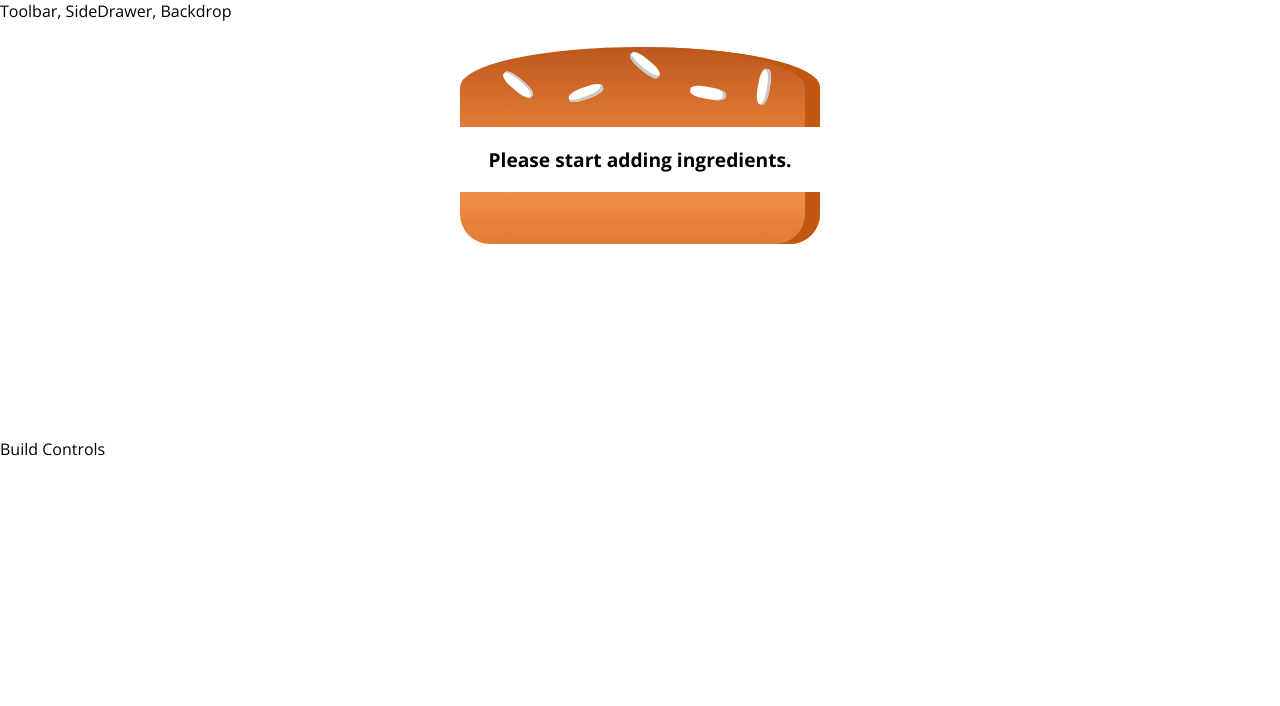
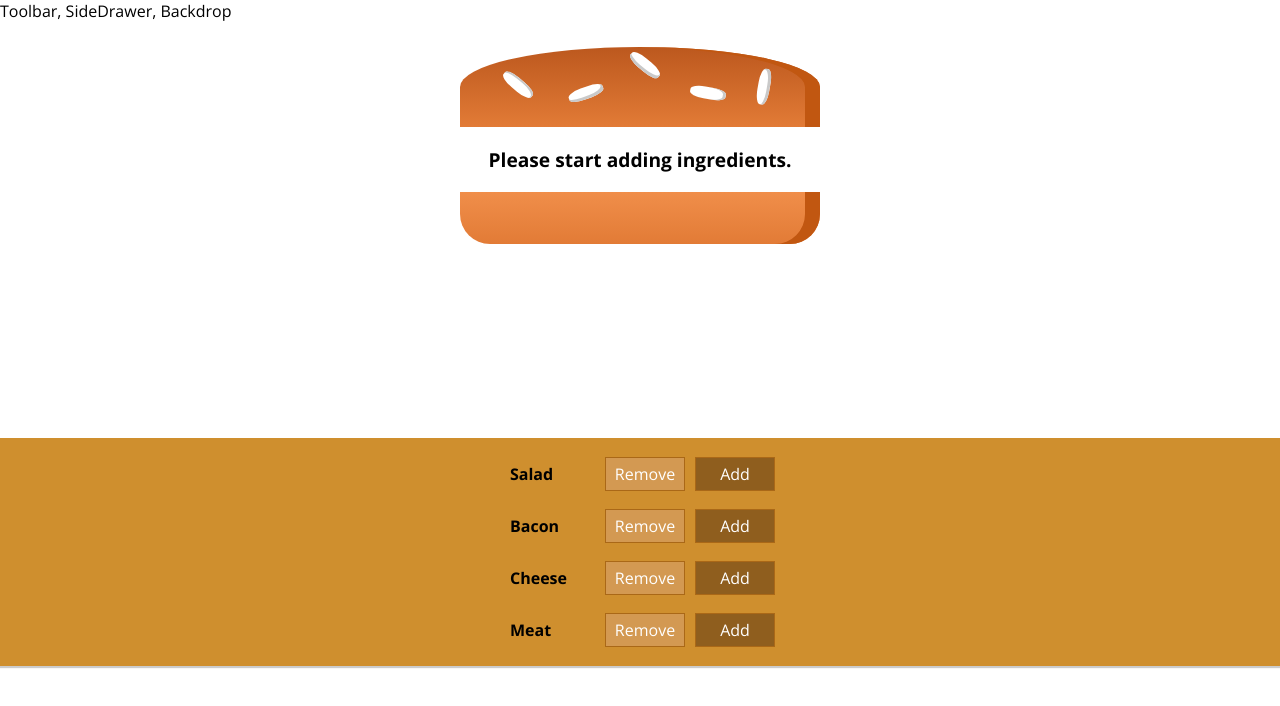
Before and after one commit to gitrkaplan/react-burger-builder, a React app: page / in a window 1280 px wide. Shown: the top 706 px of the page. Built offline with nearby package versions, Linux system fonts and the light colour scheme.

Commit message:
Adds BuildControls and renders to page. #4

```diff
--- a/src/components/Burger/BuildControls/BuildControls.js
+++ b/src/components/Burger/BuildControls/BuildControls.js
@@ -1,9 +1,19 @@
 import React from 'react'
 
-import classes from './buildControls.css'
+import classes from './BuildControls.css'
+import BuildControl from './BuildControl/BuildControl'
 
-const buildControls = props => {
-  ;<div />
-}
+const controls = [
+  { label: 'Salad', type: 'salad' },
+  { label: 'Bacon', type: 'bacon' },
+  { label: 'Cheese', type: 'cheese' },
+  { label: 'Meat', type: 'meat' }
+]
+
+const buildControls = props => (
+  <div className={classes.BuildControls}>
+    {controls.map(ctrl => <BuildControl key={ctrl.label} label={ctrl.label} />)}
+  </div>
+)
 
 export default buildControls
--- a/src/containers/BurgerBuilder/BurgerBuilder.js
+++ b/src/containers/BurgerBuilder/BurgerBuilder.js
@@ -2,6 +2,7 @@
 
 import Aux from '../../hoc/Aux'
 import Burger from '../../components/Burger/Burger'
+import BuildControls from '../../components/Burger/BuildControls/BuildControls'
 
 class BurgerBuilder extends Component {
   state = {
@@ -16,7 +17,7 @@
     return (
       <Aux>
         <Burger ingredients={this.state.ingredients} />
-        <div>Build Controls</div>
+        <BuildControls />
       </Aux>
     )
   }
```
